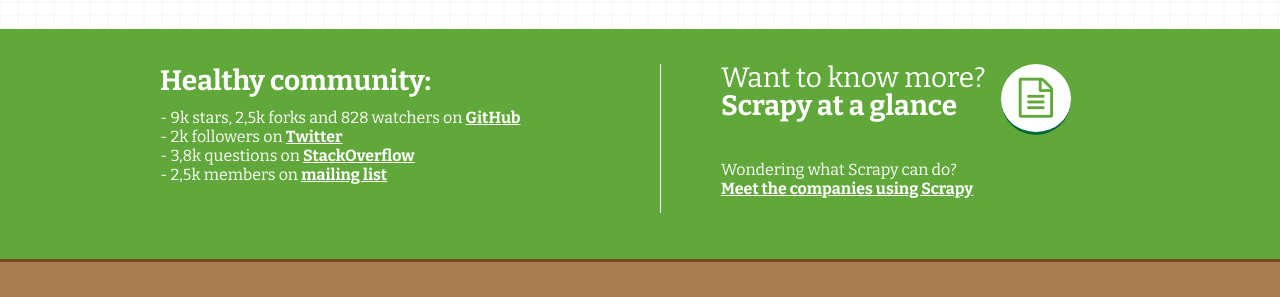
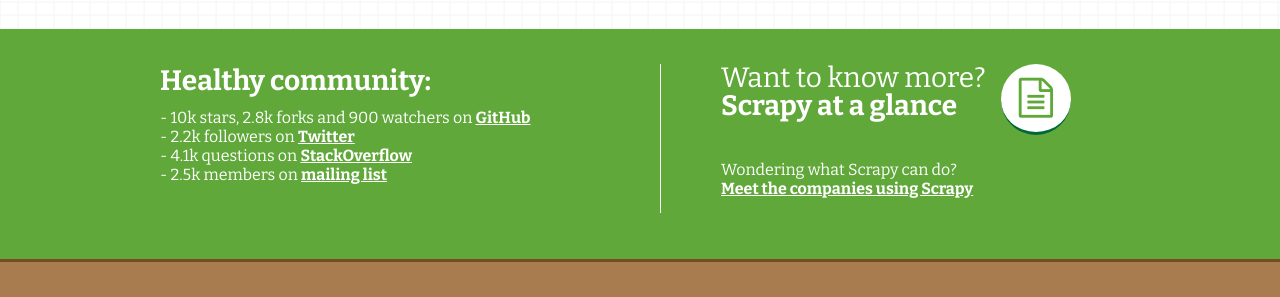
Before and after one commit to scrapy/scrapy.org, a Jekyll site: the page built from index.html, in a window 1280 px wide, cut to the strip 934-1231 px from the top of the page. Built offline with Jekyll 4.4.1, drawn with Linux system fonts in a browser that asks for light colours; comment, search, counter and statistics services are not loaded; grey boxes are pictures that could not be loaded.

Commit message:
update community stats

```diff
--- a/index.html
+++ b/index.html
@@ -123,10 +123,10 @@
     <div class="block-left">
       <h2>Healthy community:</h2>
       <ul>
-        <li>- 9k stars, 2,5k forks and 828 watchers on <a href="https://github.com/scrapy/scrapy">GitHub</a></li>
-        <li>- 2k followers on <a href="https://twitter.com/ScrapyProject">Twitter</a></li>
-        <li>- 3,8k questions on <a href="http://stackoverflow.com/tags/scrapy/info">StackOverflow</a></li>
-        <li>- 2,5k members on <a href="https://groups.google.com/forum/?fromgroups#!aboutgroup/scrapy-users">mailing list</a></li>
+        <li>- 10k stars, 2.8k forks and 900 watchers on <a href="https://github.com/scrapy/scrapy">GitHub</a></li>
+        <li>- 2.2k followers on <a href="https://twitter.com/ScrapyProject">Twitter</a></li>
+        <li>- 4.1k questions on <a href="http://stackoverflow.com/tags/scrapy/info">StackOverflow</a></li>
+        <li>- 2.5k members on <a href="https://groups.google.com/forum/?fromgroups#!aboutgroup/scrapy-users">mailing list</a></li>
       </ul>
     </div>
     <div class="block-right">
```
